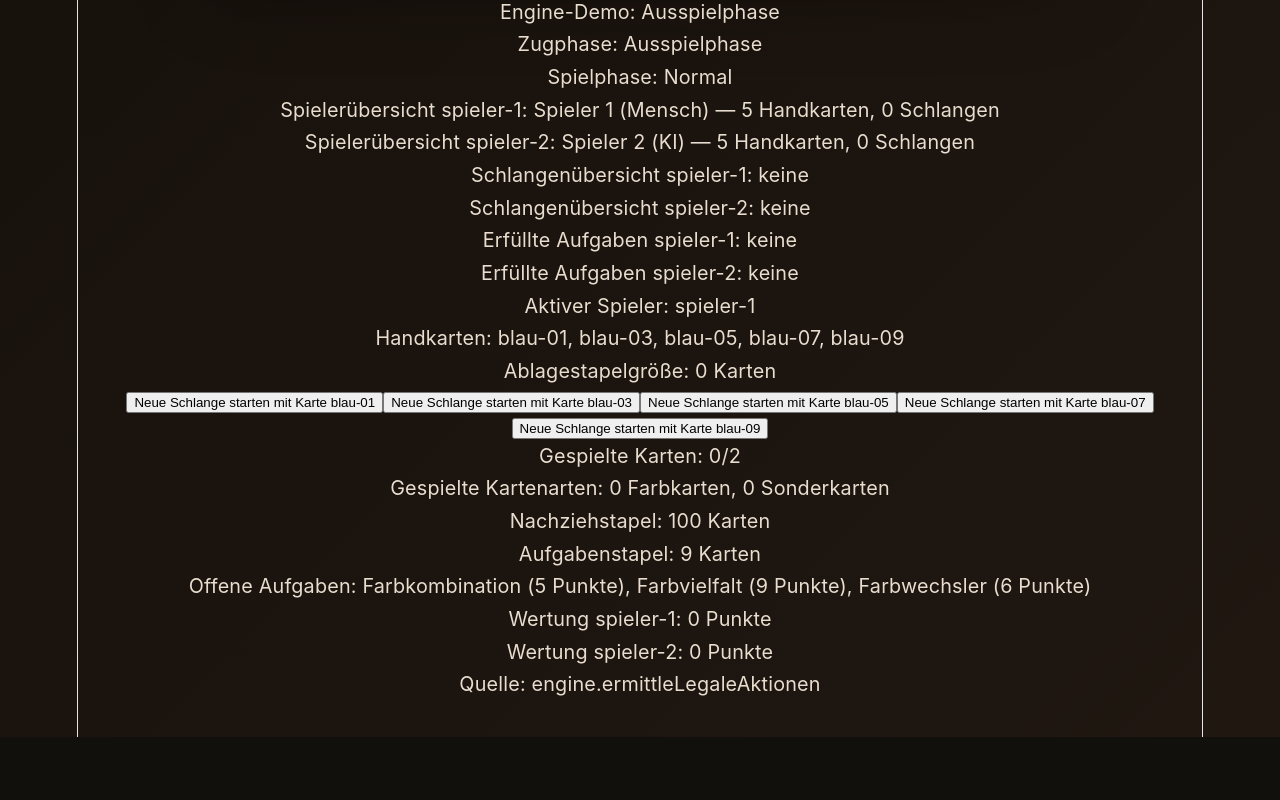
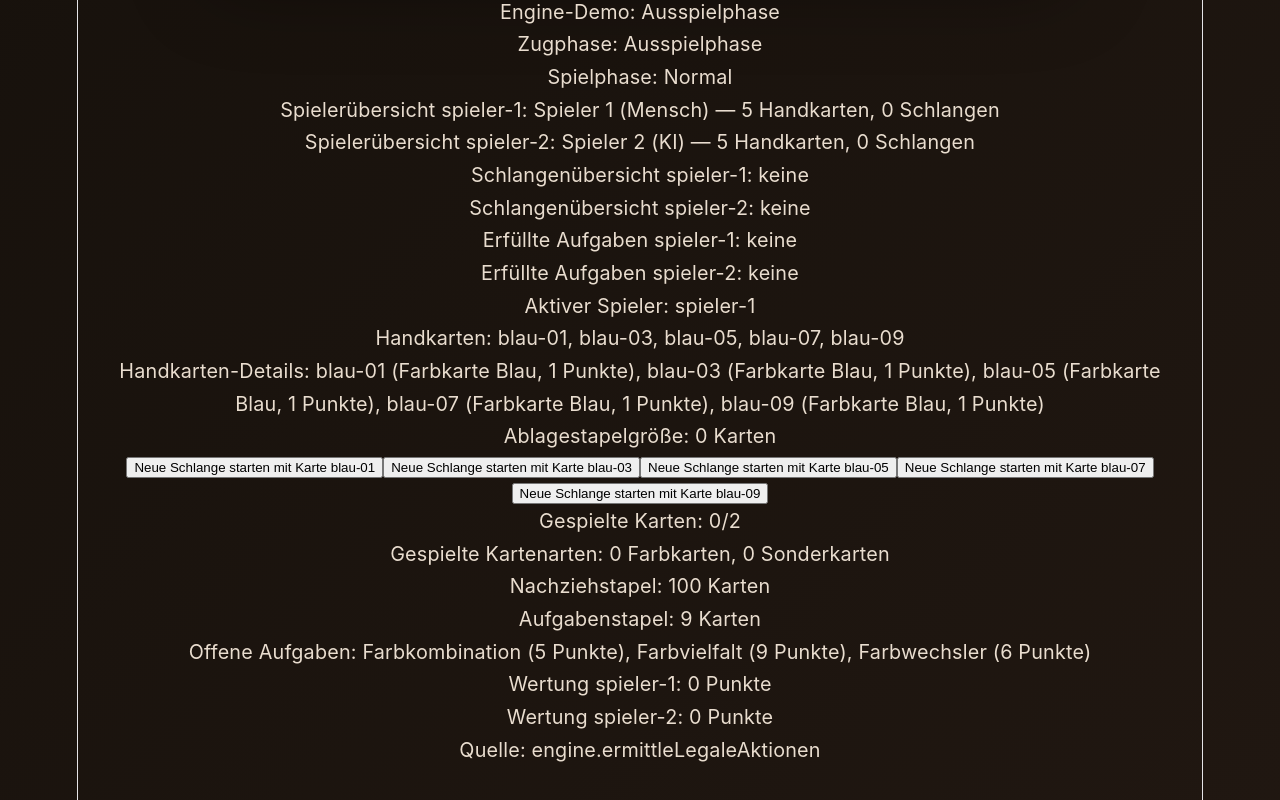
Before and after one commit to hanno79/schlangentanz-v2, a React (Vite) app: page / in a window 1280 px wide. Shown: the part 621-1421 px from the top of the page. Before the commit the page ends 1358 px from the top, so only its background shows below. Built offline with nearby package versions, Linux system fonts and the light colour scheme.

Commit message:
feat(r42): Handkarten-Details anzeigen

```diff
--- a/src/App.tsx
+++ b/src/App.tsx
@@ -119,6 +119,18 @@ function App({ initialZustand = defaultZustand }: AppProps) {
           Handkarten:{' '}
           {aktiverSpieler.hand.length > 0 ? kartenIds(aktiverSpieler.hand) : 'keine'}
         </p>
+        <p>
+          Handkarten-Details:{' '}
+          {aktiverSpieler.hand.length === 0
+            ? 'keine'
+            : aktiverSpieler.hand
+                .map(k =>
+                  k.typ === 'Farbkarte'
+                    ? `${k.id} (Farbkarte ${k.farbe}, ${k.punkte} Punkte)`
+                    : `${k.id} (Sonderkarte ${k.name})`
+                )
+                .join(', ')}
+        </p>
         <p>Ablagestapelgröße: {zustand.ablagestapel.length} Karten</p>
         {zustand.ablagestapel.length > 0 && (
           <p>Ablagestapel: {kartenIds(zustand.ablagestapel)}</p>
```
Also changed, not shown: 2 other files (tests, documents, lock files or other folders).
